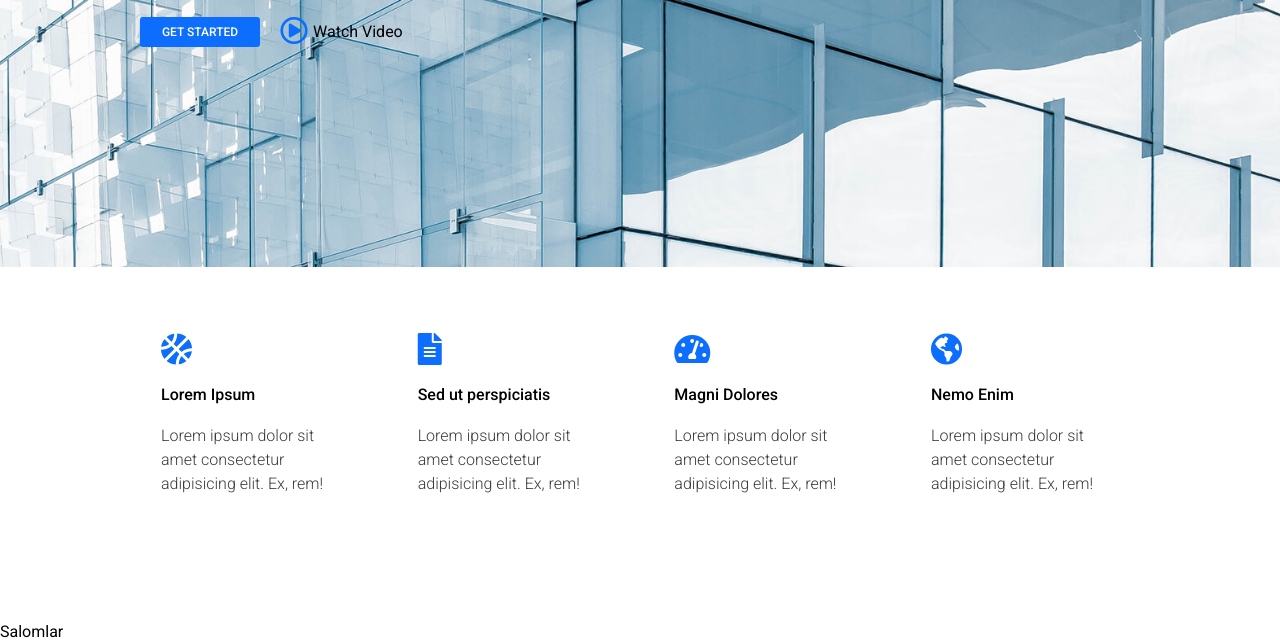
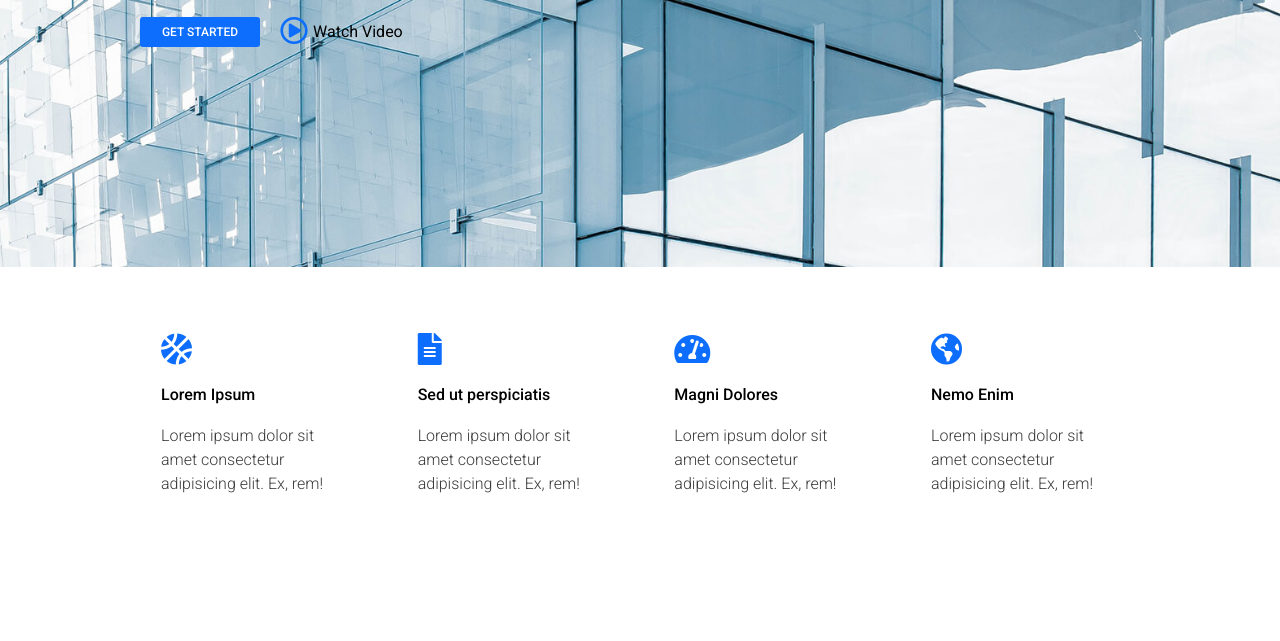
Before and after one commit to webcoderfirst/BIZLAND, a plain HTML site: page index.html in a window 1280 px wide. Shown: the part 408-1049 px from the top of the page. Drawn offline with Linux system fonts and the light colour scheme.

Commit message:
Remove practical div

```diff
--- a/index.html
+++ b/index.html
@@ -165,7 +165,6 @@
         </footer>
 
 
-        <div class="div">Salomlar</div>
     </div>
 
 </body>
```
